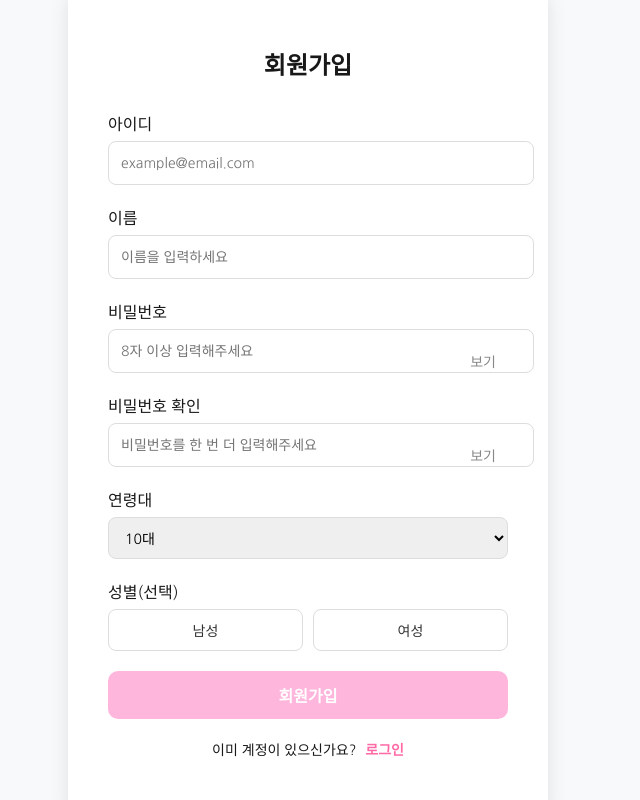
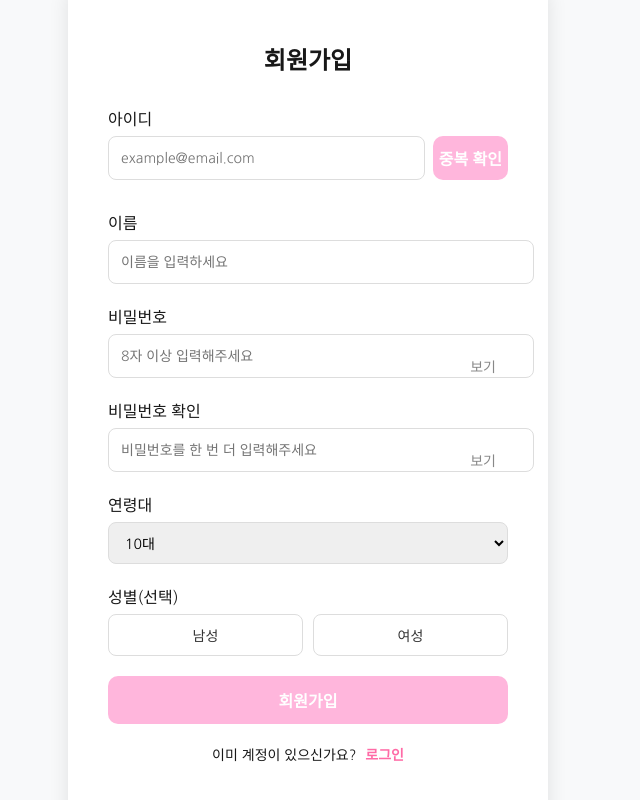
Before and after one commit to joonyee/KB-SkeletonProject-PiggyBank, a Vue app: page /signup in a window 1280 px wide. Shown: the whole page, without its empty margins (332-972 px from the left). Built offline with nearby package versions, Linux system fonts and the light colour scheme; a web font is replaced by a local one.

Commit message:
refactor: 회원 가입 시 아이디 중복 확인 로직 구성

```diff
--- a/src/views/SignUp.vue
+++ b/src/views/SignUp.vue
@@ -4,7 +4,40 @@
       <h2 class="title">회원가입</h2>
       <form @submit.prevent="handleSignUp">
         <label class="label-text">아이디</label>
-        <input type="email" placeholder="example@email.com" v-model="email" />
+        <div class="input-with-button">
+          <input
+            type="email"
+            placeholder="example@email.com"
+            v-model="email"
+            :readonly="emailChecked"
+          />
+          <button type="button" @click="checkDuplicateEmail" class="check-btn">
+            중복 확인
+          </button>
+        </div>
+        <!-- <p
+          v-if="emailChecked !== null"
+          :class="emailChecked ? 'valid' : 'invalid'"
+        >
+          {{
+            emailChecked
+              ? '사용 가능한 이메일입니다!'
+              : '이미 사용 중인 이메일입니다.'
+          }}
+        </p> -->
+
+        <p
+          v-if="emailMessage"
+          :class="
+            emailChecked === true
+              ? 'valid'
+              : emailChecked === false
+              ? 'invalid'
+              : 'warning'
+          "
+        >
+          {{ emailMessage }}
+        </p>
 
         <label class="label-text">이름</label>
         <input type="text" placeholder="이름을 입력하세요" v-model="name" />
@@ -90,6 +123,9 @@ const gender = ref('');
 const showPassword = ref(false);
 const showConfirm = ref(false);
 
+const emailChecked = ref(null); // 중복 확인 결과 저장
+const emailMessage = ref('');
+
 const togglePassword = () => {
   showPassword.value = !showPassword.value;
 };
@@ -106,7 +142,41 @@ const passwordMatch = computed(() => {
   );
 });
 
+const checkDuplicateEmail = async () => {
+  // 이메일 입력값이 비어 있으면 메시지 출력
+  if (!email.value) {
+    emailChecked.value = null;
+    emailMessage.value = '아이디를 입력해주세요.';
+    return;
+  }
+
+  // 이메일 형식이 잘못된 경우
+  const emailRegex = /^[^\s@]+@[^\s@]+\.[^\s@]+$/;
+  if (!emailRegex.test(email.value)) {
+    emailChecked.value = null;
+    emailMessage.value = '이메일 형식에 맞춰서 입력해주세요.';
+    return;
+  }
+
+  try {
+    const response = await axios.get('http://localhost:3000/user');
+    const exists = response.data.some((user) => user.userId === email.value);
+    emailChecked.value = !exists;
+    emailMessage.value = exists
+      ? '이미 사용 중인 이메일입니다.'
+      : '사용 가능한 이메일입니다!';
+  } catch (error) {
+    console.error('중복 확인 실패:', error);
+    alert('중복 확인 중 오류가 발생했습니다.');
+  }
+};
+
 const handleSignUp = async () => {
+  if (!emailChecked.value) {
+    alert('이메일 중복 확인을 해주세요.');
+    return;
+  }
+
   if (!passwordMatch.value) {
     alert('비밀번호가 일치하지 않습니다.');
     return;
@@ -143,6 +213,7 @@ const handleSignUp = async () => {
 </script>
 
 <style scoped>
+/* 기존 스타일 유지 + 중복 확인 스타일 추가 */
 .signup-container {
   position: fixed;
   top: 50%;
@@ -165,6 +236,42 @@ const handleSignUp = async () => {
   box-shadow: 0 8px 20px rgba(0, 0, 0, 0.1);
 }
 
+.input-with-button {
+  display: flex;
+  gap: 8px;
+  margin-bottom: 10px;
+}
+
+.input-with-button input {
+  flex: 1;
+}
+
+.check-btn {
+  height: auto;
+  cursor: pointer;
+  margin-bottom: 20px;
+  background-color: #ffb6dc;
+  color: white;
+  border: none;
+  border-radius: 10px;
+  font-size: 16px;
+  font-weight: bold;
+  cursor: pointer;
+}
+
+.valid {
+  color: green;
+  font-size: 14px;
+  margin-bottom: 10px;
+}
+
+.invalid {
+  color: red;
+  font-size: 14px;
+  margin-bottom: 10px;
+}
+
+/* 이하 기존 스타일 유지 */
 .title {
   text-align: center;
   margin-bottom: 30px;
@@ -203,6 +310,7 @@ select {
   color: #888;
   cursor: pointer;
   font-size: 14px;
+  margin-bottom: 20px;
 }
 
 .match {
@@ -283,4 +391,21 @@ select {
 .login-link:hover {
   text-decoration: underline;
 }
+.warning {
+  color: #f0ad4e;
+  font-size: 14px;
+  margin-bottom: 10px;
+}
+
+.valid {
+  color: green;
+  font-size: 14px;
+  margin-bottom: 10px;
+}
+
+.invalid {
+  color: red;
+  font-size: 14px;
+  margin-bottom: 10px;
+}
 </style>
```
